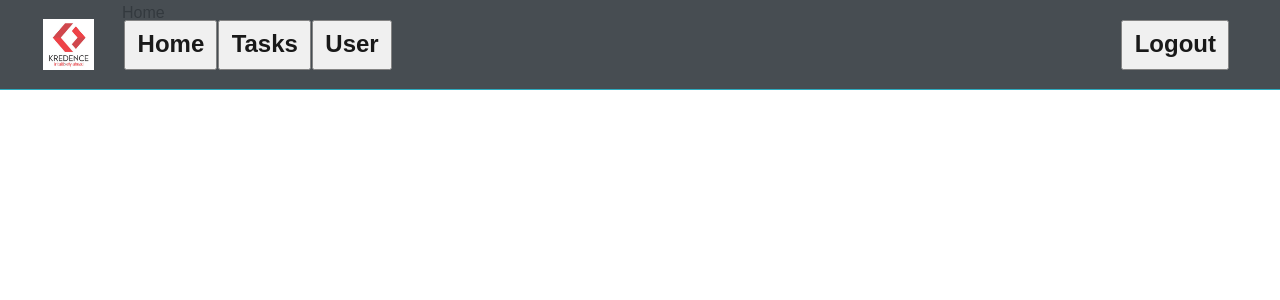
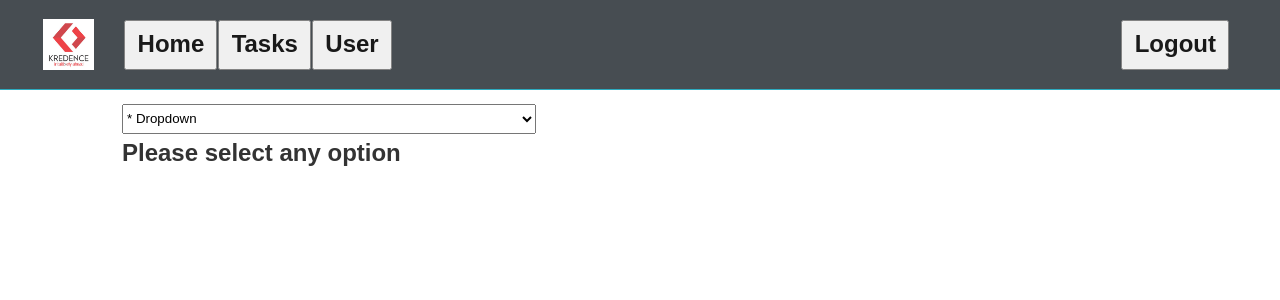
Before and after one commit to Sonu-kumar-web/Web-Panel-using-React-, a React (Create React App) app: page /home in a window 1280 px wide. Shown: the top 300 px of the page. Built offline with nearby package versions, Linux system fonts and the light colour scheme; sample sign-in values are in the browser's storage.

Commit message:
added home page

```diff
--- a/package.json
+++ b/package.json
@@ -6,6 +6,7 @@
     "@testing-library/jest-dom": "^4.2.4",
     "@testing-library/react": "^9.5.0",
     "@testing-library/user-event": "^7.2.1",
+    "axios": "^0.20.0",
     "react": "^16.13.1",
     "react-dom": "^16.13.1",
     "react-router-dom": "^5.2.0",
--- a/src/assets/css/App.css
+++ b/src/assets/css/App.css
@@ -199,3 +199,8 @@ button {
    margin-left: 60%;
    height: 50px;
 }
+
+.dropdown {
+   width: 40%;
+   height: 30px;
+}
--- /dev/null
+++ b/src/components/dashboard/Answers.js
@@ -0,0 +1,18 @@
+import React, { Component } from "react";
+
+export default class Answers extends Component {
+   render() {
+      const arr = [];
+      arr[0] =
+         "React is a JavaScript library created for building fast and interactive user interfaces for web and mobile applications. It is an open-source, component-based, front-end library responsible only for the application’s view layer. In Model View Controller (MVC) architecture, the view layer is responsible for how the app looks and feels. React was created by Jordan Walke, a software engineer at Facebook.";
+      arr[1] =
+         "Node.js is an open-source server side runtime environment built on Chrome's V8 JavaScript engine. It provides an event driven, non-blocking (asynchronous) I/O and cross-platform runtime environment for building highly scalable server-side application using JavaScript.Node.js can be used to build different types of applications such as command line application, web application, real-time chat application, REST API server etc. However, it is mainly used to build network programs like web servers, similar to PHP, Java, or ASP.NET.";
+      arr[2] =
+         "MongoDB is a document-oriented NoSQL database used for high volume data storage. Instead of using tables and rows as in the traditional relational databases, MongoDB makes use of collections and documents. Documents consist of key-value pairs which are the basic unit of data in MongoDB. Collections contain sets of documents and function which is the equivalent of relational database tables.";
+      arr[4] =
+         "JavaScript is a scripting or programming language that allows you to implement complex features on web pages — every time a web page does more than just sit there and display static information for you to look at — displaying timely content updates, interactive maps, animated 2D/3D graphics, scrolling video jukeboxes, etc. — you can bet that JavaScript is probably involved. It is the third layer of the layer cake of standard web technologies, two of which (HTML and CSS) we have covered in much more detail in other parts of the Learning Area.";
+      const { index } = this.props;
+      console.log("Ans", index);
+      return <div>{arr[index]}</div>;
+   }
+}
--- a/src/components/dashboard/Home.js
+++ b/src/components/dashboard/Home.js
@@ -1,7 +1,53 @@
-import React, { Component } from "react";
+import React, { Component, Fragment } from "react";
+import Answers from "./Answers";
 
 export default class Home extends Component {
+   constructor(props) {
+      super();
+      this.state = {
+         status: "dropdown",
+      };
+
+      this.index = -1;
+   }
+
+   onChange = (e) => {
+      this.setState({ status: e.target.value });
+      // console.log("Onchange", e.target.value);
+      this.index = e.target.value;
+   };
+
    render() {
-      return <div>Home</div>;
+      console.log("index", this.index);
+
+      const { status } = this.state;
+      return (
+         <Fragment>
+            <div className="all-margin">
+               <form>
+                  <select
+                     className="dropdown"
+                     name="status"
+                     value={status}
+                     onChange={(e) => {
+                        this.onChange(e);
+                     }}
+                     required
+                  >
+                     <option>* Dropdown</option>
+                     <option value="0">What is React</option>
+                     <option value="1">What is Node</option>
+                     <option value="2">What is MongoDB</option>
+                     <option value="3">What is Javascript</option>
+                  </select>
+               </form>
+            </div>
+            {this.index >= 0 ? (
+               <Answers index={this.index} />
+            ) : (
+               <h1>Please select any option</h1>
+            )}
+         </Fragment>
+      );
    }
 }
--- a/src/components/dashboard/Tasks.js
+++ b/src/components/dashboard/Tasks.js
@@ -1,6 +1,12 @@
 import React, { Component } from "react";
+import axios from "axios";
 
 export default class Tasks extends Component {
+   componentDidMount = async () => {
+      let res = await axios.get("http://jsonplaceholder.typicode.com/todos");
+      console.log("Result", res);
+   };
+
    render() {
       return <div>Tasks</div>;
    }
```
Also changed, not shown: 1 other file (tests, documents, lock files or other folders).
